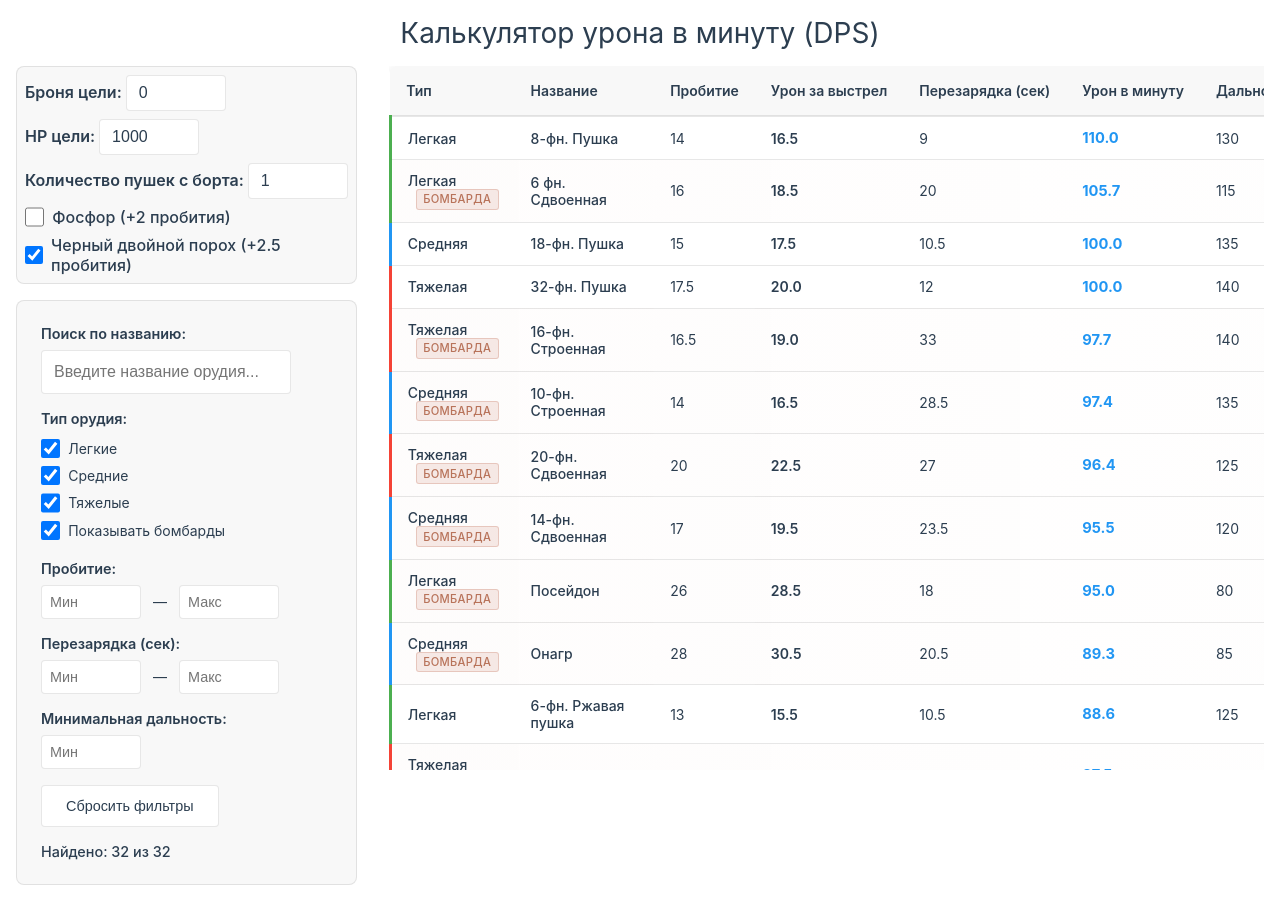
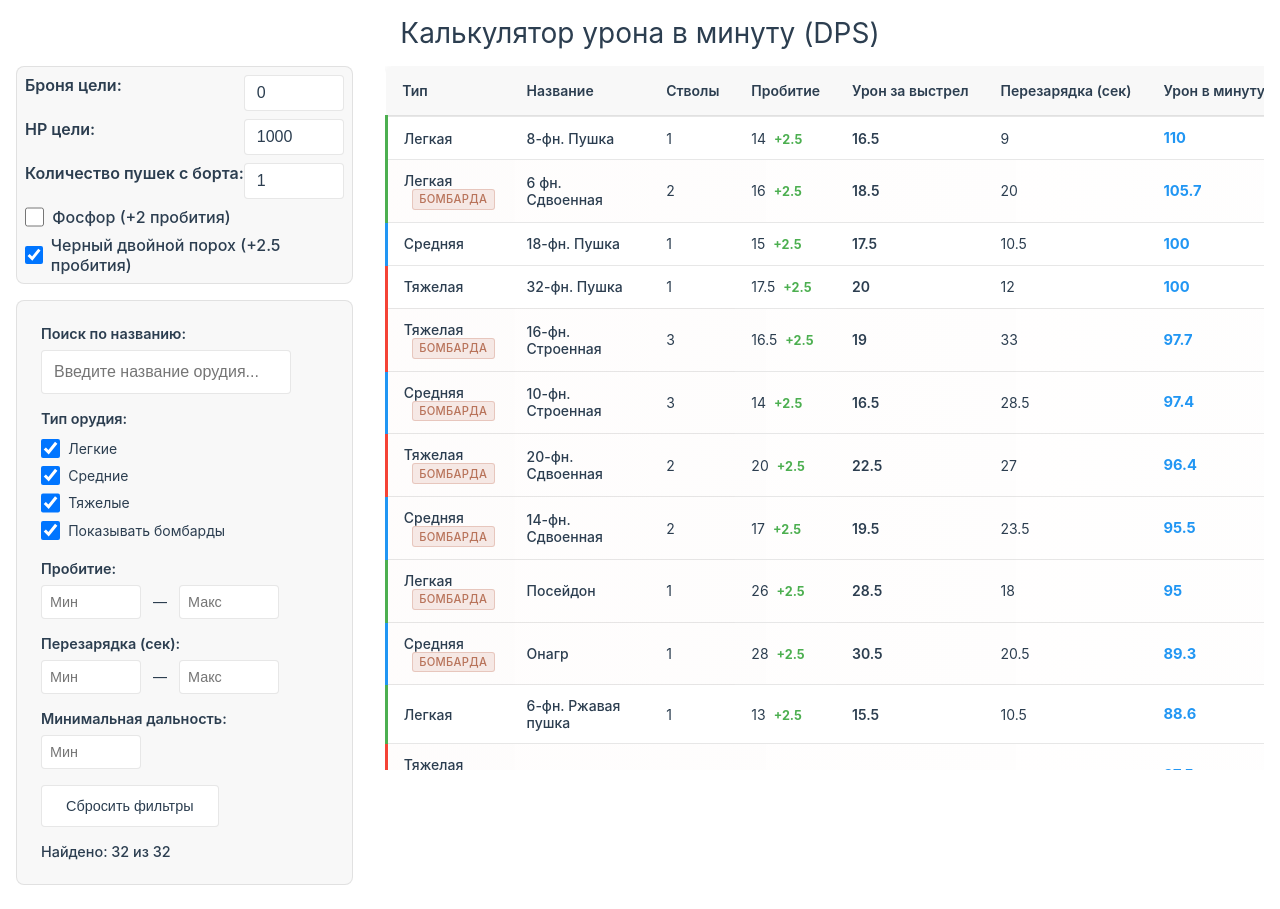
Before and after one commit to Fr1gate/wosb-cannons, a Vue app: page / in a window 1280 px wide. Both pictures are taken after a click on the label "Черный двойной порох (+2.5 пробития)". Built offline with nearby package versions, Linux system fonts and the light colour scheme.

Commit message:
fix formatting

```diff
--- a/src/pages/DPSMeter.vue
+++ b/src/pages/DPSMeter.vue
@@ -3,7 +3,7 @@
   <div class="dps-meter">
     <div class="settings-block">
       <div class="armor-input-section">
-        <div>
+        <div class="armor-input-row">
           <label for="armor-input" class="armor-label"> Броня цели: </label>
           <input
             id="armor-input"
@@ -15,7 +15,7 @@
             class="armor-input"
           />
         </div>
-        <div>
+        <div class="armor-input-row">
           <label for="armor-input" class="armor-label"> HP цели: </label>
           <input
             id="armor-input"
@@ -27,7 +27,7 @@
             class="armor-input"
           />
         </div>
-        <div>
+        <div class="armor-input-row">
           <label for="armor-input" class="armor-label">
             Количество пушек с борта:
           </label>
@@ -175,6 +175,7 @@
             <tr>
               <th>Тип</th>
               <th>Название</th>
+              <th>Cтволы</th>
               <th>Пробитие</th>
               <th>Урон за выстрел</th>
               <th>Перезарядка (сек)</th>
@@ -182,7 +183,6 @@
               <th>Дальность</th>
               <!-- <th>Макс. угол (°)</th> -->
               <!-- <th>Разброс</th> -->
-              <th>Cтволы</th>
               <th v-if="cannonsNumber !== null">Урон за залп</th>
               <th v-if="targetHP !== null && cannonsNumber !== null">
                 Кол-во залпов
@@ -207,28 +207,34 @@
               <td class="name-cell">
                 {{ item.cannon.name }}
               </td>
+              <td>
+                {{ formatValue(item.cannon.shotsPerLoad) }}
+              </td>
               <td class="penetration-cell">
-                {{ formatValue(item.cannon.penetration) }}
+                {{ formatNumber(item.cannon.penetration) }}
                 <span
                   v-if="isPhosphorusActive && item.cannon.penetration !== null"
                   class="phosphorus-bonus"
                 >
                   +2
                 </span>
+                <span
+                  v-if="isBlackPowderActive && item.cannon.penetration !== null"
+                  class="phosphorus-bonus"
+                >
+                  +2.5
+                </span>
               </td>
               <td class="damage-cell">
-                {{ formatDamage(item.damagePerShot) }}
+                {{ formatNumber(item.damagePerShot) }}
               </td>
-              <td>{{ item.cannon.reloadTimeSeconds }}</td>
-              <td class="dps-cell">{{ formatDPS(item.dps) }}</td>
+              <td>{{ formatNumber(item.cannon.reloadTimeSeconds) }}</td>
+              <td class="dps-cell">{{ formatNumber(item.dps) }}</td>
               <td>{{ formatValue(item.cannon.range) }}</td>
               <!-- <td>{{ formatValue(item.cannon.maxAngleDeg) }}</td> -->
               <!-- <td>{{ formatValue(item.cannon.scatter) }}</td> -->
-              <td>
-                {{ formatValue(item.cannon.shotsPerLoad) }}
-              </td>
               <td v-if="cannonsNumber !== null">
-                {{ formatValue(item.broadsideDamage) }}
+                {{ formatNumber(item.broadsideDamage) }}
               </td>
               <td v-if="targetHP !== null && cannonsNumber !== null">
                 {{ formatValue(item.broadsidesNeeded) }}
@@ -244,6 +250,7 @@
 <script setup>
 import { ref, computed } from "vue";
 import { cannons } from "../const/cannons.js";
+import { formatNumber, formatValue } from "../utils/formatting.js";
 
 const targetArmor = ref(0);
 const targetHP = ref(1000);
@@ -290,27 +297,6 @@ const getTypeLabel = (type) => {
     mortar: "Мортира",
   };
   return labels[type] || type;
-};
-
-const formatValue = (value) => {
-  if (value === null || value === undefined) {
-    return "—";
-  }
-  return value;
-};
-
-const formatDamage = (damage) => {
-  if (damage === null || damage === undefined) {
-    return "—";
-  }
-  return damage.toFixed(1);
-};
-
-const formatDPS = (dps) => {
-  if (dps === null || dps === undefined || isNaN(dps)) {
-    return "—";
-  }
-  return dps.toFixed(1);
 };
 
 const getEffectivePenetration = (penetration) => {
@@ -884,4 +870,9 @@ h1 {
     }
   }
 }
+
+.armor-input-row {
+  display: flex;
+  justify-content: space-between;
+}
 </style>
--- /dev/null
+++ b/src/utils/formatting.js
@@ -0,0 +1,38 @@
+/**
+ * Formats a number with up to 1 decimal place, hiding decimal part for whole numbers
+ * @param {number | null | undefined} value - The value to format
+ * @returns {string} Formatted value or "—" for null/undefined
+ */
+export const formatNumber = (value) => {
+  if (value === null || value === undefined || isNaN(value)) {
+    return "—";
+  }
+
+  const num = Number(value);
+
+  // Check if it's a whole number
+  if (Number.isInteger(num)) {
+    return num.toString();
+  }
+
+  // Format with 1 decimal place
+  return num.toFixed(1);
+};
+
+/**
+ * Formats a value for display (returns as-is for non-numbers)
+ * @param {any} value - The value to format
+ * @returns {string} Formatted value or "—" for null/undefined
+ */
+export const formatValue = (value) => {
+  if (value === null || value === undefined) {
+    return "—";
+  }
+
+  // If it's a number, use formatNumber
+  if (typeof value === "number" && !isNaN(value)) {
+    return formatNumber(value);
+  }
+
+  return value.toString();
+};
```
